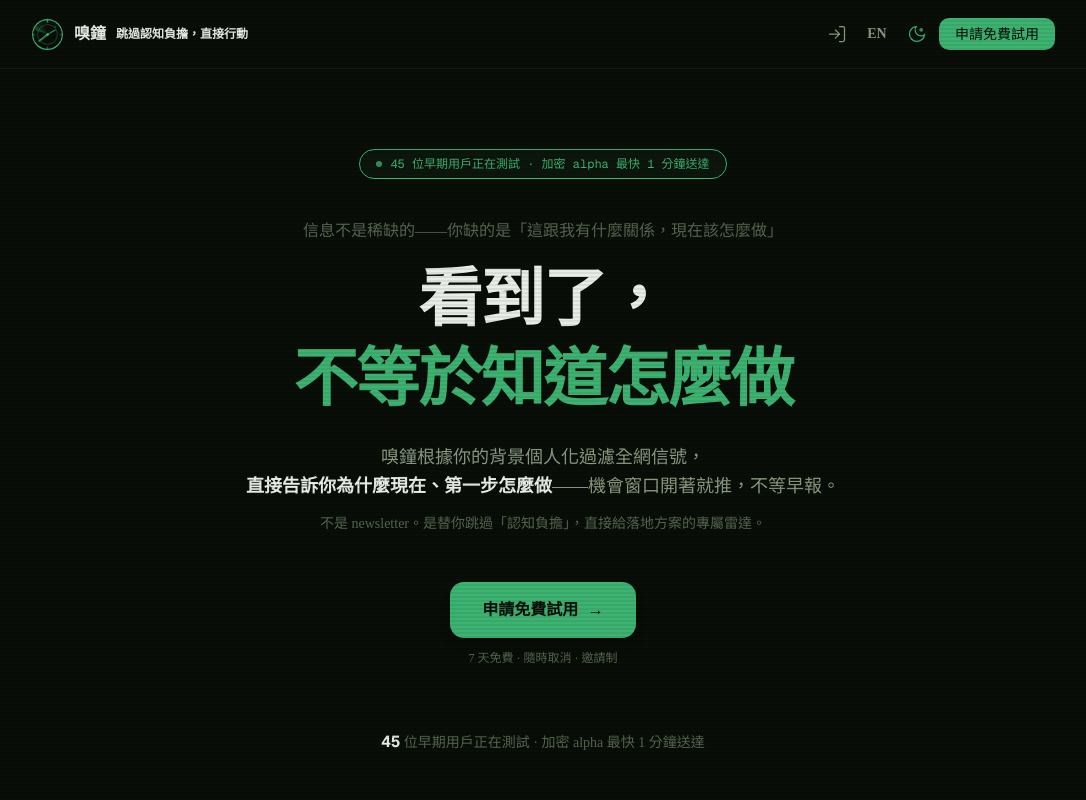
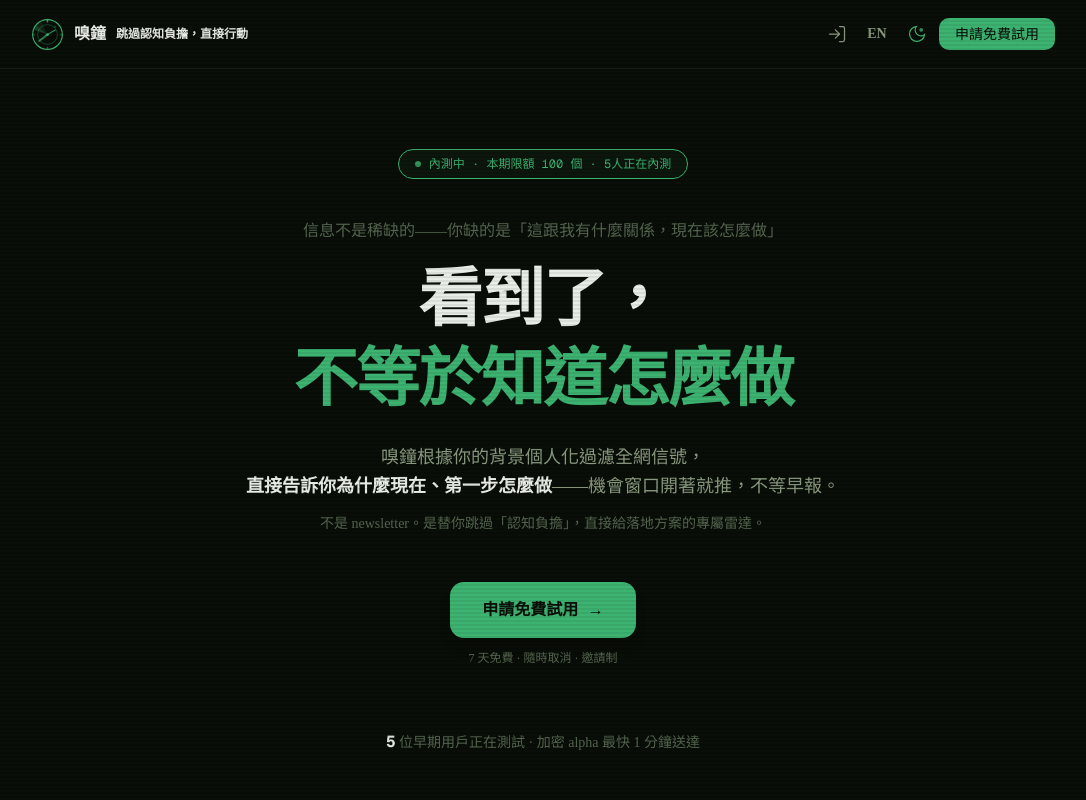
Before and after one commit to benjaminyanjd/flywheel-web, a Next.js app: page / in a window 1280 px wide. Shown: the top 800 px of the page, without its empty margins (97-1183 px from the left). Built offline with nearby package versions, Linux system fonts and the light colour scheme; no server answers; the database is empty.

Commit message:
fix: update quota to 100, adjust user count base

```diff
--- a/app/page.tsx
+++ b/app/page.tsx
@@ -1,8 +1,8 @@
 import { getDb } from "@/lib/db"
 import LandingContent from "@/components/landing-content"
 
-const USER_COUNT_BASE = 45  // base offset for social proof
-const QUOTA_TOTAL = 50      // total quota for this batch
+const USER_COUNT_BASE = 5   // base offset for social proof
+const QUOTA_TOTAL = 100     // total quota for this batch
 
 function getCounts(): { userCount: number; waitlistCount: number } {
   try {
--- a/components/landing-content.tsx
+++ b/components/landing-content.tsx
@@ -261,7 +261,7 @@ export default function LandingContent({ userCount, waitlistCount, quotaTotal }:
         <div className="inline-flex items-center gap-2 rounded-full px-4 py-1.5 text-xs mb-10 border font-mono animate-fade-in-up"
           style={{ borderColor: "var(--signal)", color: "var(--signal)", backgroundColor: "color-mix(in srgb, var(--signal) 5%, transparent)", animationDelay: "0ms", animationFillMode: "both" }}>
           <span className="w-1.5 h-1.5 rounded-full animate-pulse inline-block" style={{ backgroundColor: "var(--signal)" }}/>
-          {userCount} {t("landing_social")}
+          {t("landing_beta")} · {t("landing_quota")} {quotaTotal} {t("landing_quota_unit")} · {t("landing_applied")}{userCount}{t("landing_applied_unit")}
         </div>
 
         {/* pain point */}
```
